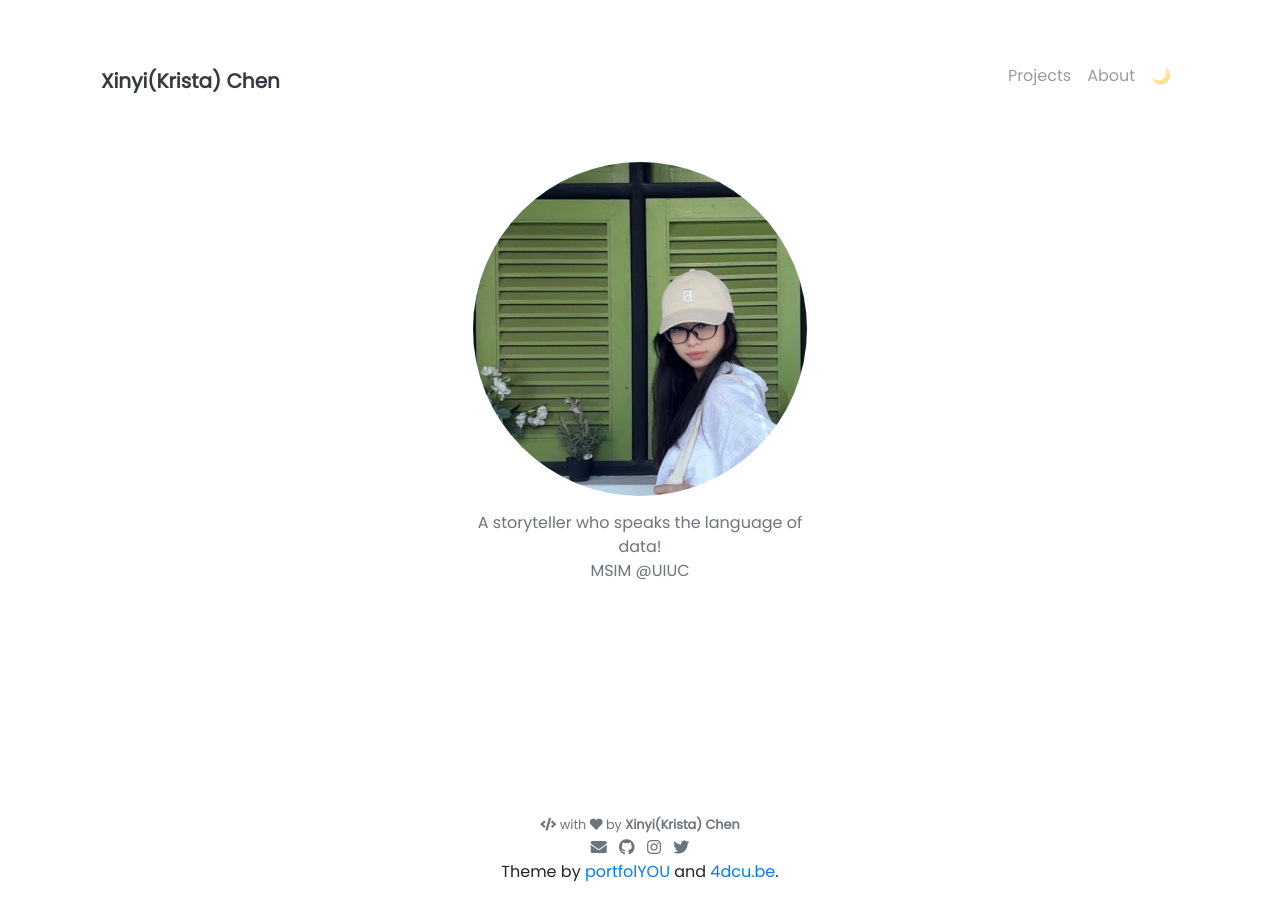
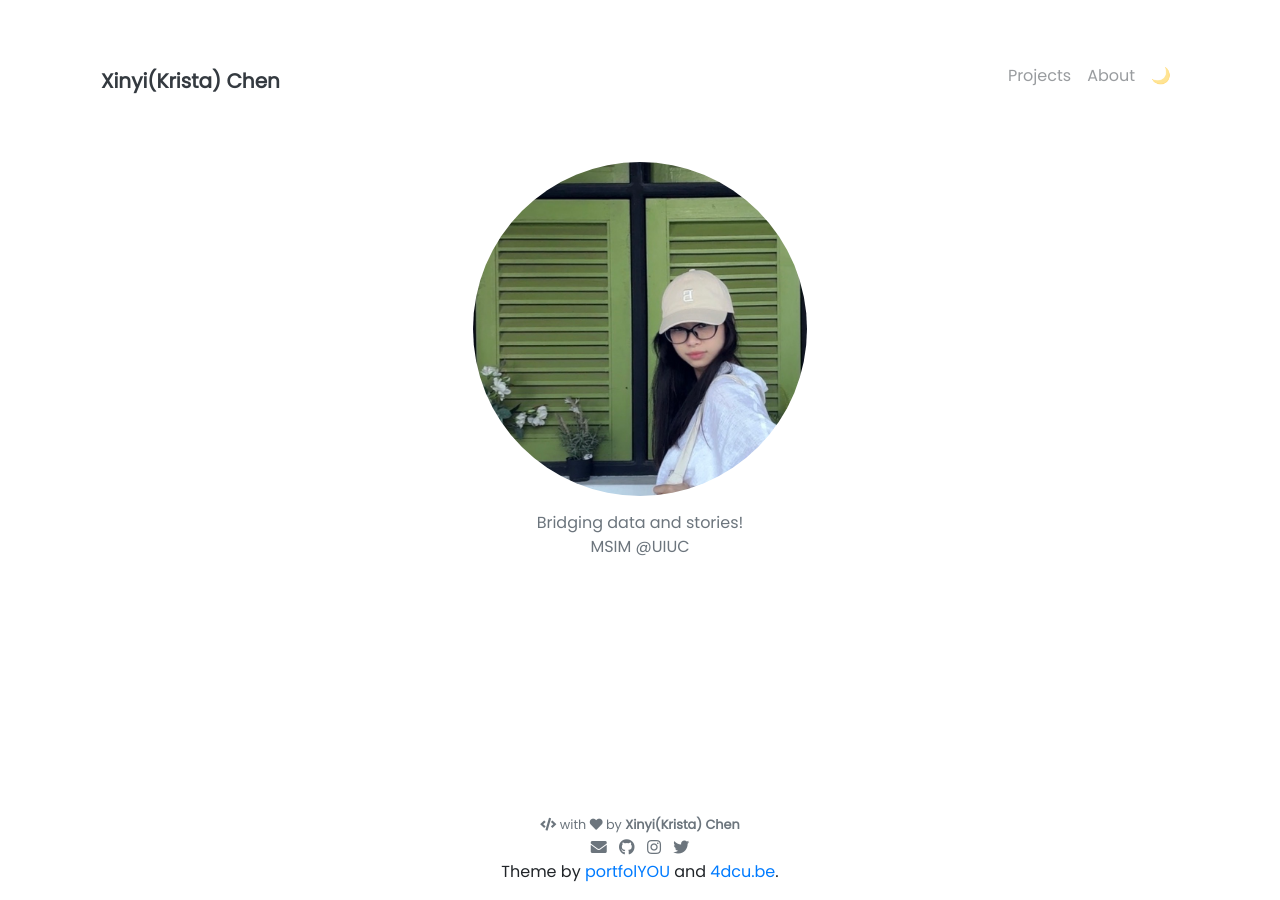
Before and after one commit to xinyiC11/xinyiC11.github.io, a Jekyll site: the page built from pages/index.md, in a window 1280 px wide. Built offline with Jekyll 4.4.1, drawn with Linux system fonts in a browser that asks for light colours; nearby versions of some CDN libraries.

Commit message:
Update site description in _config.yml

```diff
--- a/_config.yml
+++ b/_config.yml
@@ -7,7 +7,7 @@
 ### Site Settings ###
 title               : Xinyi(Krista) Chen
 description         : >-
-                      A storyteller who speaks the language of data!<br>
+                      Bridging data and stories!<br>
                       MSIM @UIUC
 baseurl             : ""   # Change to empty quotes if you are hosting your site at <your-username>.github.io directly,
 #                                             otherwise will be hosted at <your-username>.github.io/{{base_url}}
```
